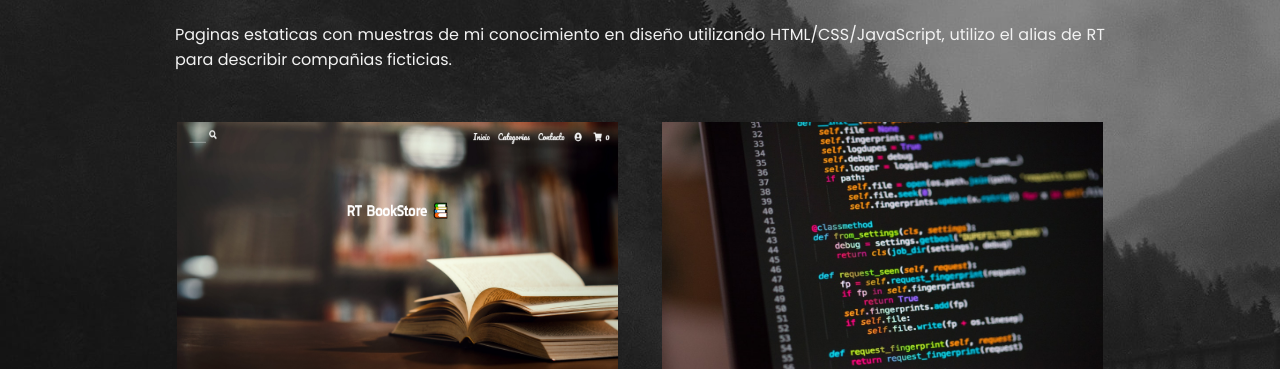
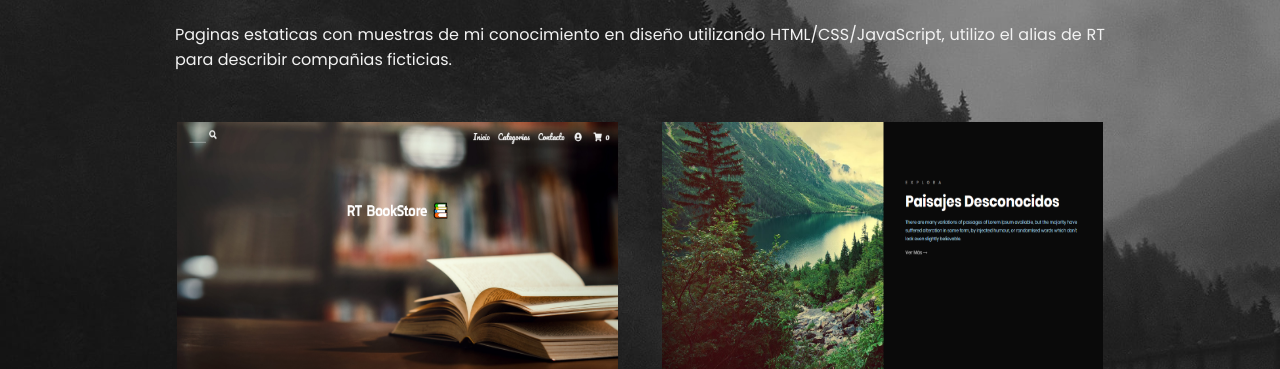
Before and after one commit to roberto-t92/cv, a plain HTML site: page index.html in a window 1280 px wide. Shown: the part 4190-4559 px from the top of the page. Drawn offline with nearby package versions, Linux system fonts and the light colour scheme; a script that the page names is missing.

Commit message:
front end sample added

```diff
--- a/index.css
+++ b/index.css
@@ -6,7 +6,7 @@ html{
 body {
     margin:0;
     font-family: Poppins;
-    background-image: url("road-min.jpg");
+    background-image: url("img/road-min.jpg");
     background-repeat: no-repeat;
     background-size:cover;
     background-attachment: fixed;
--- a/index.html
+++ b/index.html
@@ -237,10 +237,10 @@
             <h3 id="design" class="scroll-anim">Front End Design</h3>
             <p class="scroll-anim-p">Paginas estaticas con muestras de mi conocimiento en diseño utilizando HTML/CSS/JavaScript, utilizo el alias de RT para describir compañias ficticias.</p>
             <div class="productos scroll-anim">
-              <a href="https://roberto-t92.github.io/frontend-design/bookstore/home.html" target="_blank"><img src="bookstore.png"></a>
-              <img src="product.jpg">
-              <img src="product.jpg">
-              <img src="product.jpg">
+              <a href="https://roberto-t92.github.io/frontend-design/bookstore/home.html" target="_blank"><img src="img/bookstore.png"></a>
+              <a href="https://roberto-t92.github.io/frontend-design/agencia/home.html" target="_blank"><img src="img/agencia.png"></a>
+              <img src="img/product.jpg">
+              <img src="img/product.jpg">
             </div>
            </div>
         </section>
@@ -250,10 +250,10 @@
             <h3 id="proyectos" class="scroll-anim">Proyectos</h3>
             <p class="scroll-anim-p">Lorem Ipsum is simply dummy text of the printing and typesetting industry. Lorem Ipsum has been the industry's standard dummy text ever since the 1500s, when an unknown printer took a galley of type and scrambled it to make a type specimen book. It has survived not only five centuries, but also the leap into electronic typesetting, remaining essentially unchanged. It was popularised in the 1960s with the release of Letraset sheets containing Lorem Ipsum passages, and more recently with desktop publishing software like Aldus PageMaker including versions of Lorem Ipsum</p>
             <div class="productos scroll-anim">
-              <img src="product.jpg">
-              <img src="product.jpg">
-              <img src="product.jpg">
-              <img src="product.jpg">
+              <img src="img/product.jpg">
+              <img src="img/product.jpg">
+              <img src="img/product.jpg">
+              <img src="img/product.jpg">
             </div>
            </div>
          </section>
```
Also changed, not shown: img/agencia.png (added), img/bookstore.png (renamed from bookstore.png), img/product.jpg (renamed from product.jpg), img/road-min.jpg (renamed from road-min.jpg).
